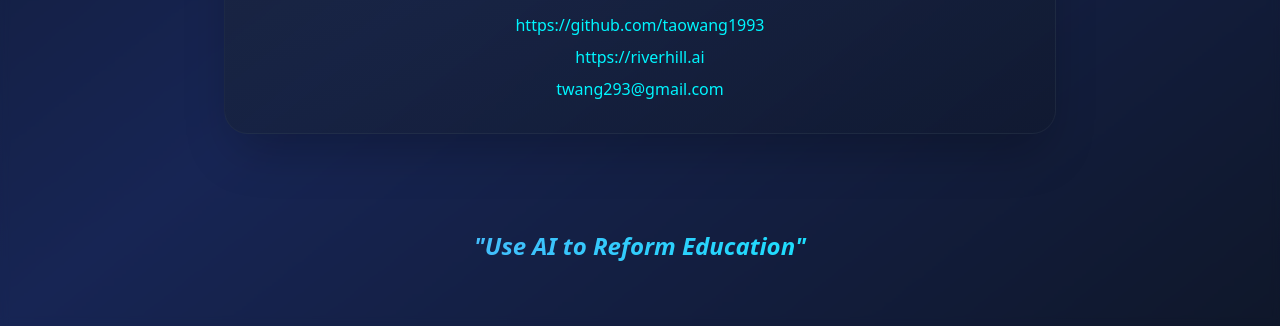
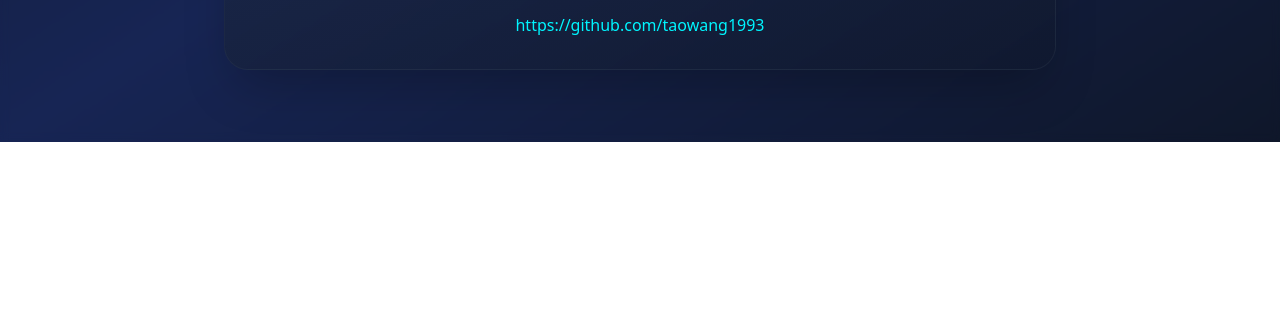
Before and after one commit to taowang1993/edgetts-api, a plain HTML site: page static/index.html in a window 1280 px wide. Shown: the part 688-1014 px from the top of the page. After the commit the page ends 830 px from the top, so only its background shows below. Drawn offline with nearby package versions, Linux system fonts and the light colour scheme.

Commit message:
Update index.html

```diff
--- a/static/index.html
+++ b/static/index.html
@@ -82,23 +82,11 @@
                 target="_blank"
                 class="block text-neon hover:text-blue-400 transition-colors duration-200"
               >https://github.com/taowang1993</a>
-              <a
-                href="https://riverhill.ai"
-                target="_blank"
-                class="block text-neon hover:text-blue-400 transition-colors duration-200"
-              >https://riverhill.ai</a>
-              <a
-                href="mailto:twang293@gmail.com"
-                class="block text-neon hover:text-blue-400 transition-colors duration-200"
-              >twang293@gmail.com</a>
             </div>
           </div>
         </div>
-
-        <div class="py-16 text-center">
-          <p class="text-2xl italic bg-gradient-to-r from-blue-400 to-neon bg-clip-text text-transparent font-semibold">
-            "Use AI to Reform Education"
-          </p>
+        <div class="py-5">
+          <!-- Empty div to add space at the bottom of the page -->
         </div>
       </div>
     </main>
```
